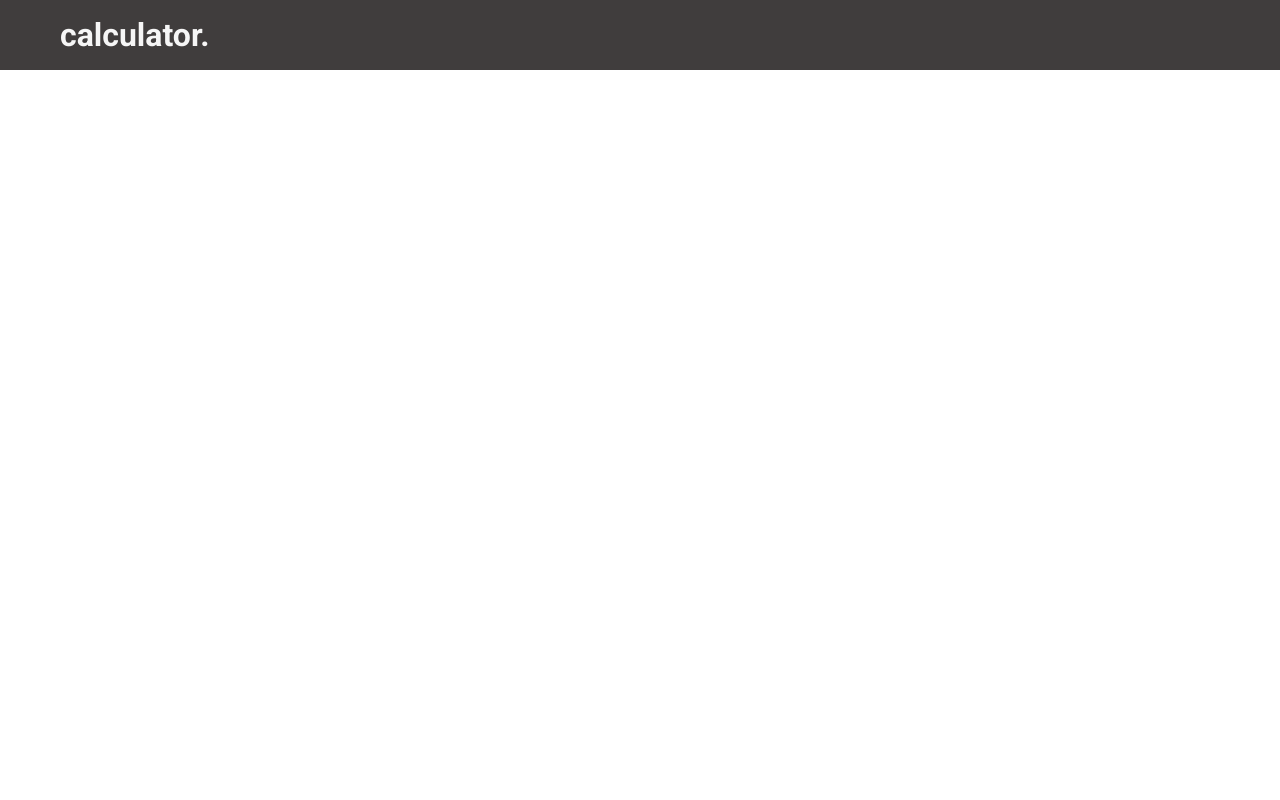
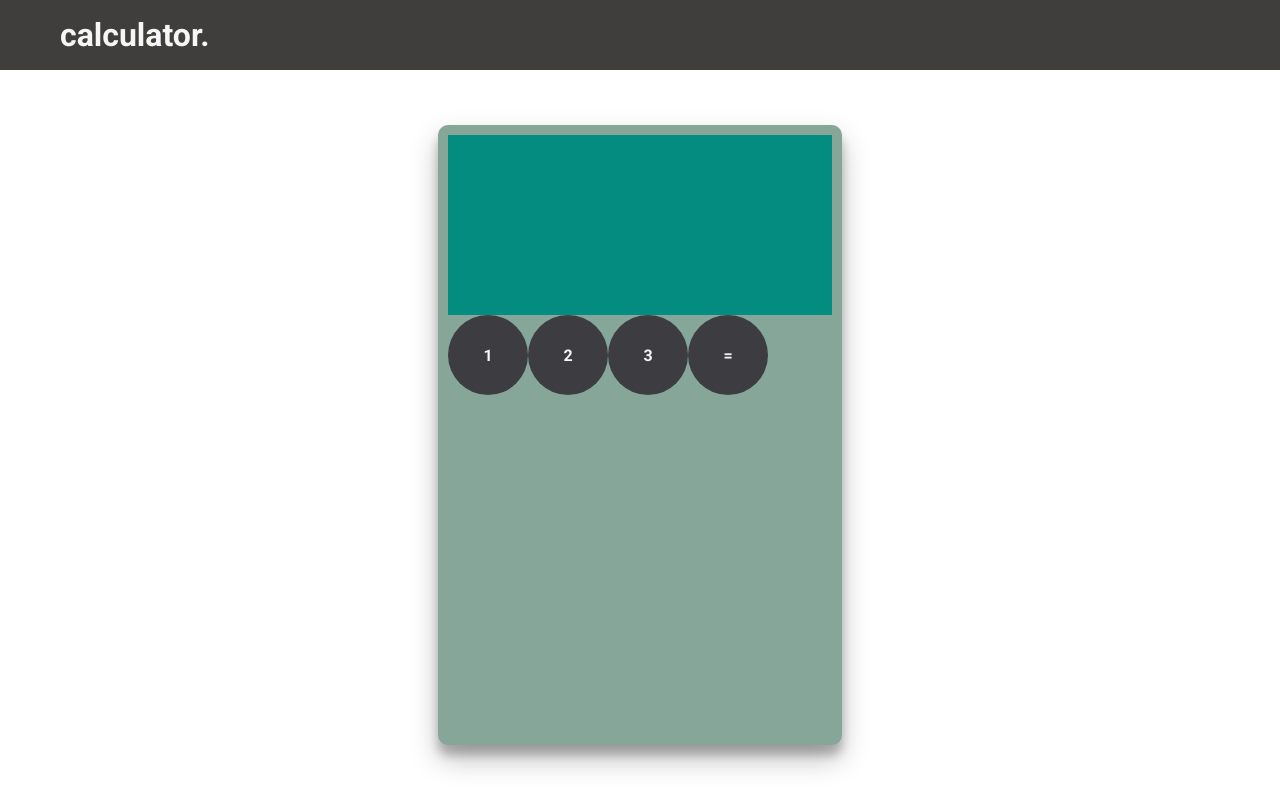
Before and after one commit to mateib47/web-calculator, a React (Create React App) app: page / in a window 1280 px wide. Built offline with nearby package versions, Linux system fonts and the light colour scheme; a web font is replaced by a local one.

Commit message:
add calculator and buttons components

```diff
--- a/public/index.html
+++ b/public/index.html
@@ -14,7 +14,7 @@
         overflow-x: hidden;
       }
     </style>
-    <title>Drum machine</title>
+    <title>Calculator</title>
   </head>
   <body>
     <noscript>You need to enable JavaScript to run this app.</noscript>
--- a/src/App.js
+++ b/src/App.js
@@ -1,10 +1,14 @@
 import './app.scss';
 import Topbar from './components/Topbar/Topbar';
+import Calculator from './components/Calculator/Calculator';
 
 const App = () => {
   return (
     <div className='app'>
       <Topbar />
+      <div className='section'>
+        <Calculator />
+      </div>
     </div>
   )
 }
--- /dev/null
+++ b/src/components/Button/Button.jsx
@@ -0,0 +1,9 @@
+import './button.scss'
+
+const Button = ({character, id}) => {
+  return (
+    <div className='button'>{character}</div>
+  )
+}
+
+export default Button
--- /dev/null
+++ b/src/components/Button/button.scss
@@ -0,0 +1,13 @@
+.button{
+    background-color: #3D3C40;
+    width: 80px;
+    height: 80px;
+    border-radius: 50%;
+    display: flex;
+    flex-direction: column;
+    justify-content: center;
+    align-items: center;
+    color: #f6f6f6;
+    font-weight: 600;
+    cursor: pointer;
+}
--- /dev/null
+++ b/src/components/Calculator/Calculator.jsx
@@ -0,0 +1,22 @@
+import './calculator.scss';
+import Button from '../Button/Button';
+
+const Calculator = () => {
+  return (
+    <div className='calculator'>
+        <div className="top">
+
+        </div>
+        <div className="bottom">
+            <Button character={'1'} id={'one'}/>
+            <Button character={'2'} id={'two'}/>
+            <Button character={'3'} id={'three'}/>
+            <Button character={'='} id={'equals'}/>
+
+
+        </div>
+    </div>
+  )
+}
+
+export default Calculator
--- /dev/null
+++ b/src/components/Calculator/calculator.scss
@@ -0,0 +1,19 @@
+.calculator {
+    width: 30vw;
+    height: 75vh;
+    background-color: #86A69A;
+    box-shadow: rgba(0, 0, 0, 0.25) 0px 14px 28px, rgba(0, 0, 0, 0.22) 0px 10px 10px;
+    border-radius: 10px;
+    display: flex;
+    flex-direction: column;
+    padding: 10px;
+
+    .top{
+        flex: 0.3;
+        background-color: #038C7F;
+    }
+    .bottom{
+        flex: 0.7;
+        display: flex;
+    }
+}
```
